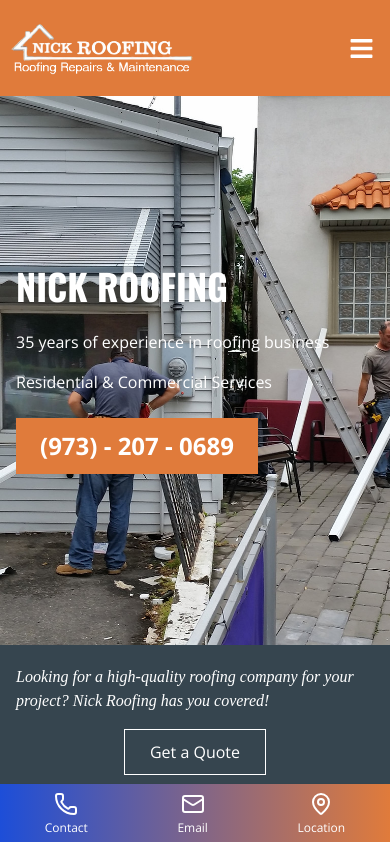
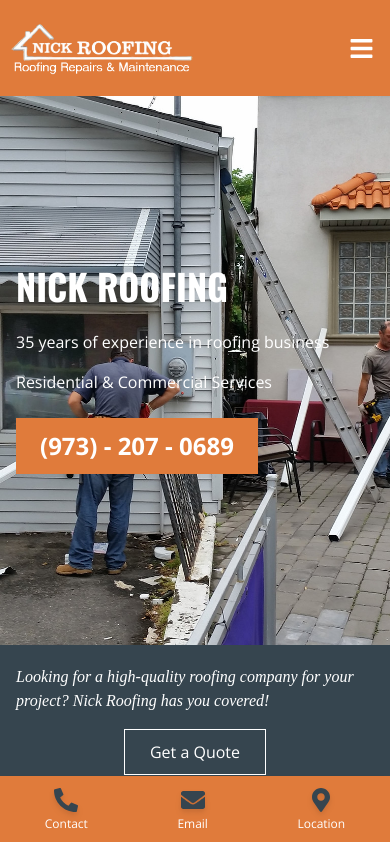
Before and after one commit to compumaxhosting/nick-roofing, a Next.js app: page / in a window 390 px wide. Shown: the top 842 px of the page. Built offline with nearby package versions, Linux system fonts and the light colour scheme.

Commit message:
changed colour

```diff
--- a/src/components/BottomMenu.tsx
+++ b/src/components/BottomMenu.tsx
@@ -1,20 +1,24 @@
 import React from 'react'
-// If you're using Lucide icons
-import { Phone, Mail, MapPin } from 'lucide-react'
-
+import { FaPhoneAlt, FaEnvelope, FaMapMarkerAlt } from 'react-icons/fa'
 
 export const BottomMenu = () => {
   return (
-    <div className="fixed bottom-0 left-0 w-full bg-gradient-to-l from-[#e07b3b] to-blue-700 text-white flex justify-around items-center py-2 shadow-md md:hidden z-50">
+    <div className="fixed bottom-0 left-0 w-full bg-[#e07b3b] text-white flex justify-around items-center py-3 shadow-md md:hidden z-50">
       {/* Phone */}
-  <a href="tel:+19732070689" className="flex flex-col items-center text-xs">
-    <Phone className="w-6 h-6 text-white" />
+      <a
+        href="tel:+19732070689"
+        className="flex flex-col items-center text-xs transition-transform hover:scale-105"
+      >
+        <FaPhoneAlt className="w-6 h-6 text-[#36454f] drop-shadow-md" />
         <span className="mt-1 text-white">Contact</span>
       </a>
 
       {/* Email */}
-  <a href="mailto:nickcontractorllc@gmail.com" className="flex flex-col items-center text-xs">
-    <Mail className="w-6 h-6 text-white" />
+      <a
+        href="mailto:nickcontractorllc@gmail.com"
+        className="flex flex-col items-center text-xs transition-transform hover:scale-105"
+      >
+        <FaEnvelope className="w-6 h-6 text-[#36454f] drop-shadow-md" />
         <span className="mt-1 text-white">Email</span>
       </a>
 
@@ -23,12 +27,11 @@
         href="https://www.google.com/maps?q=525+Lafayette+Ave,+Hawthorne,+NJ+07506"
         target="_blank"
         rel="noopener noreferrer"
-    className="flex flex-col items-center text-xs"
+        className="flex flex-col items-center text-xs transition-transform hover:scale-105"
       >
-    <MapPin className="w-6 h-6 text-white" />
+        <FaMapMarkerAlt className="w-6 h-6 text-[#36454f] drop-shadow-md" />
         <span className="mt-1 text-white">Location</span>
       </a>
     </div>
-
   )
 }
```
Lines whose indentation alone changed are shown as unchanged.
